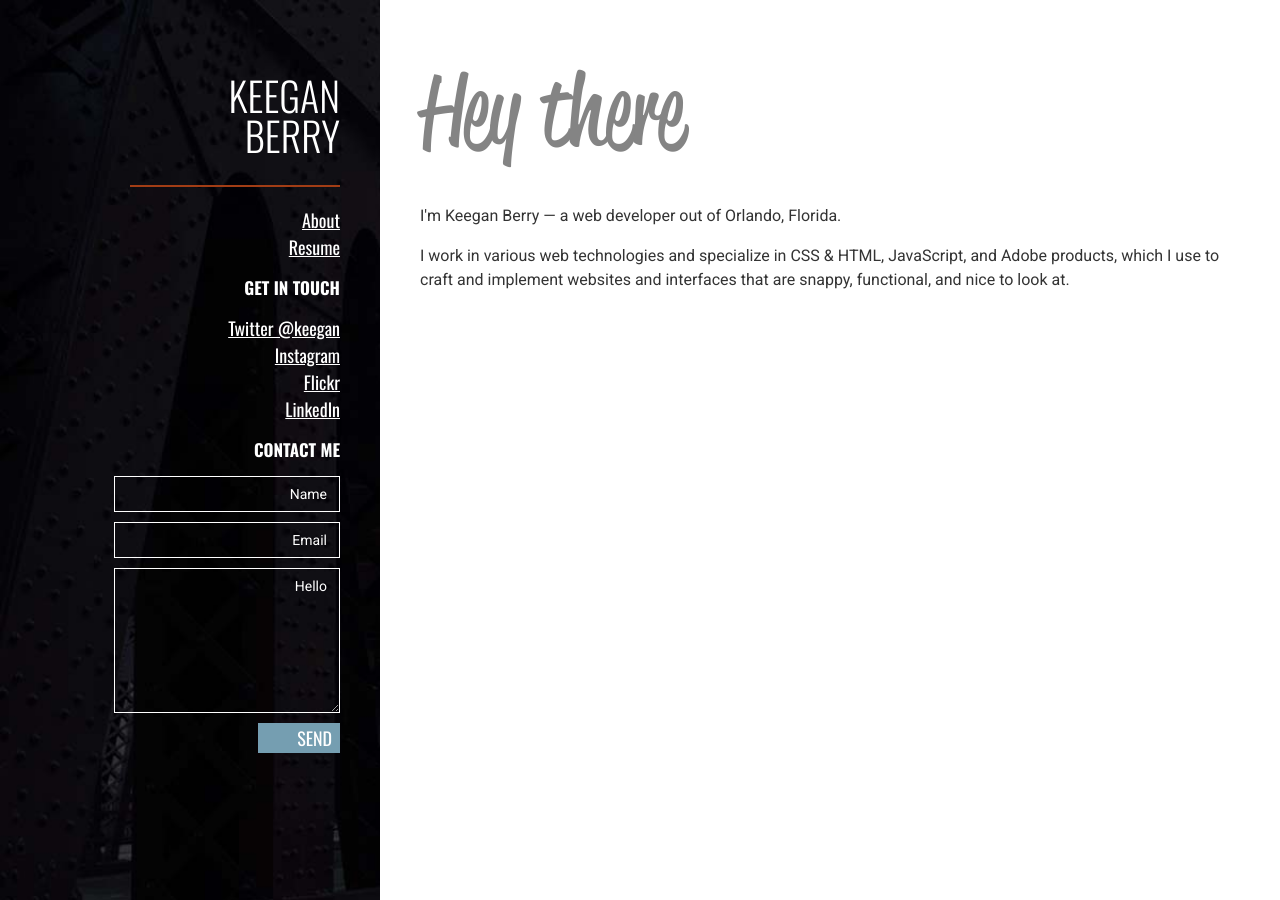
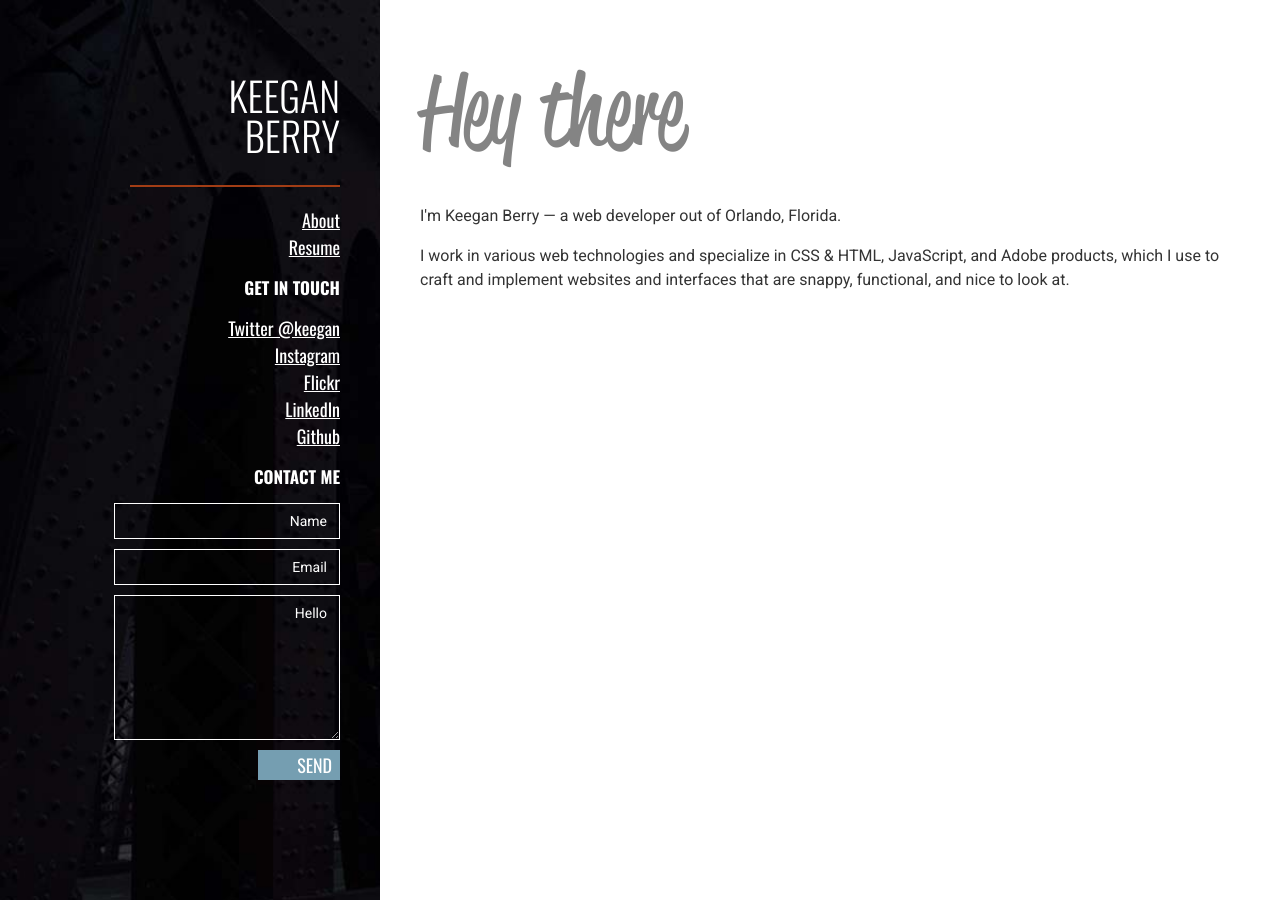
Before and after one commit to keeeeeegan/new-site, a Jekyll site: the page built from index.html, in a window 1280 px wide. Built offline with Jekyll 4.4.1, drawn with Linux system fonts in a browser that asks for light colours; nearby versions of some CDN libraries; some web fonts are replaced.

Commit message:
added github url

```diff
--- a/_config.yml
+++ b/_config.yml
@@ -13,6 +13,7 @@ instagram_username: keeganberry
 flickr_urlname: superdeathsquid
 linkedin_profile_url: https://www.linkedin.com/in/keegan-berry-5528a713
 github_username:  keeeeeegan
+github_url: https://github.com/keeeeeegan/new-site
 
 contact_form_action: http://formspree.io/keeganberry@gmail.com
 
--- a/_includes/footer.html
+++ b/_includes/footer.html
@@ -21,6 +21,9 @@
 			{% if site.linkedin_profile_url %}
 				<li class="linkedin"><a href="{{ site.linkedin_profile_url }}">LinkedIn</a></li>
 			{% endif %}
+			{% if site.github_url %}
+				<li class="github"><a href="{{ site.github_url }}">Fork me on Github!</a></li>
+			{% endif %}
 		</ul>
 	</div>
 </footer>
--- a/_includes/mainbar.html
+++ b/_includes/mainbar.html
@@ -27,6 +27,9 @@
 			{% if site.linkedin_profile_url %}
 				<li><a href="{{ site.linkedin_profile_url }}">LinkedIn</a></li>
 			{% endif %}
+			{% if site.github_url %}
+				<li class="github"><a href="{{ site.github_url }}">Github</a></li>
+			{% endif %}
 		</ul>
 	</div>
 
--- a/_sass/_footer.scss
+++ b/_sass/_footer.scss
@@ -187,3 +187,5 @@ footer {
     background-image: url("../img/social/icon_resume.png"); }
   .social-icons li.flickr a {
     background-image: url("../img/social/icon_flickr.png"); }
+  .social-icons li.github a {
+    background-image: url("../img/social/icon_github.png"); }
```
Also changed, not shown: img/social/icon_github.png (added).
